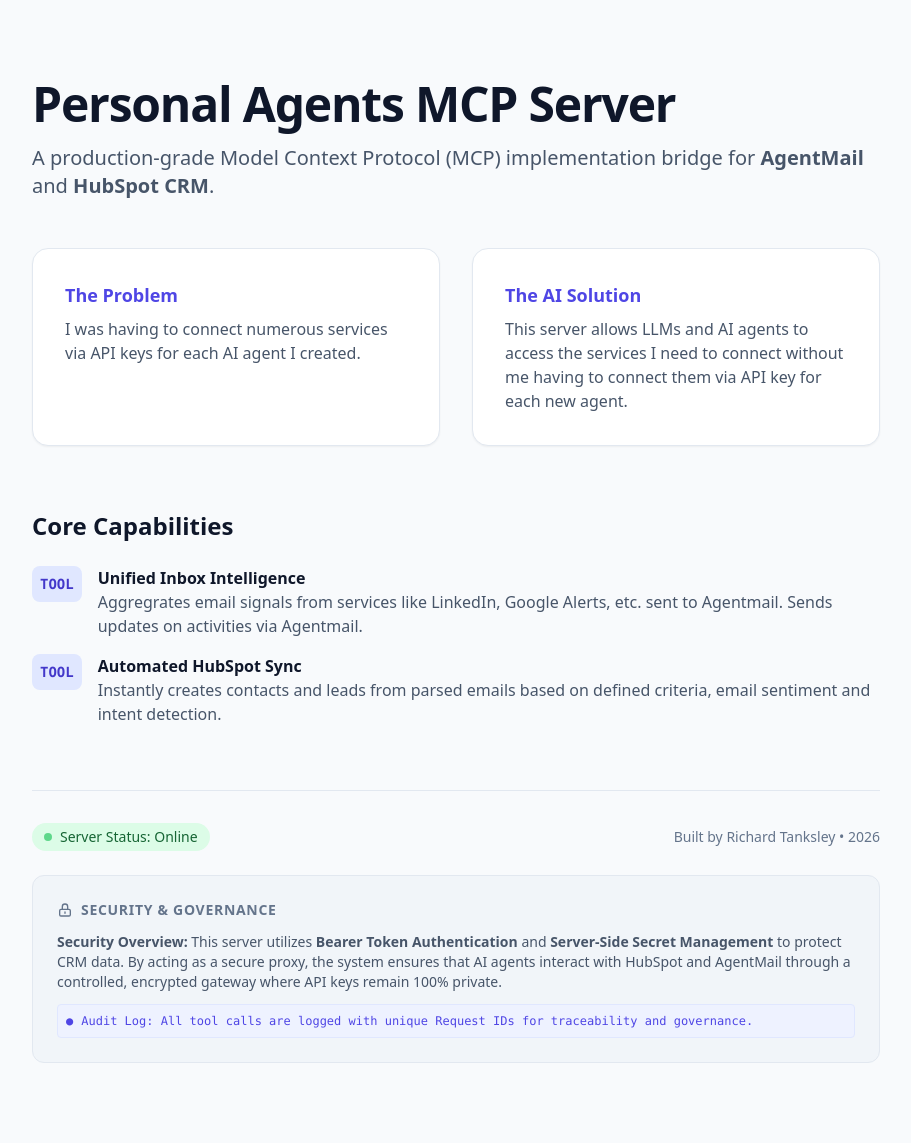
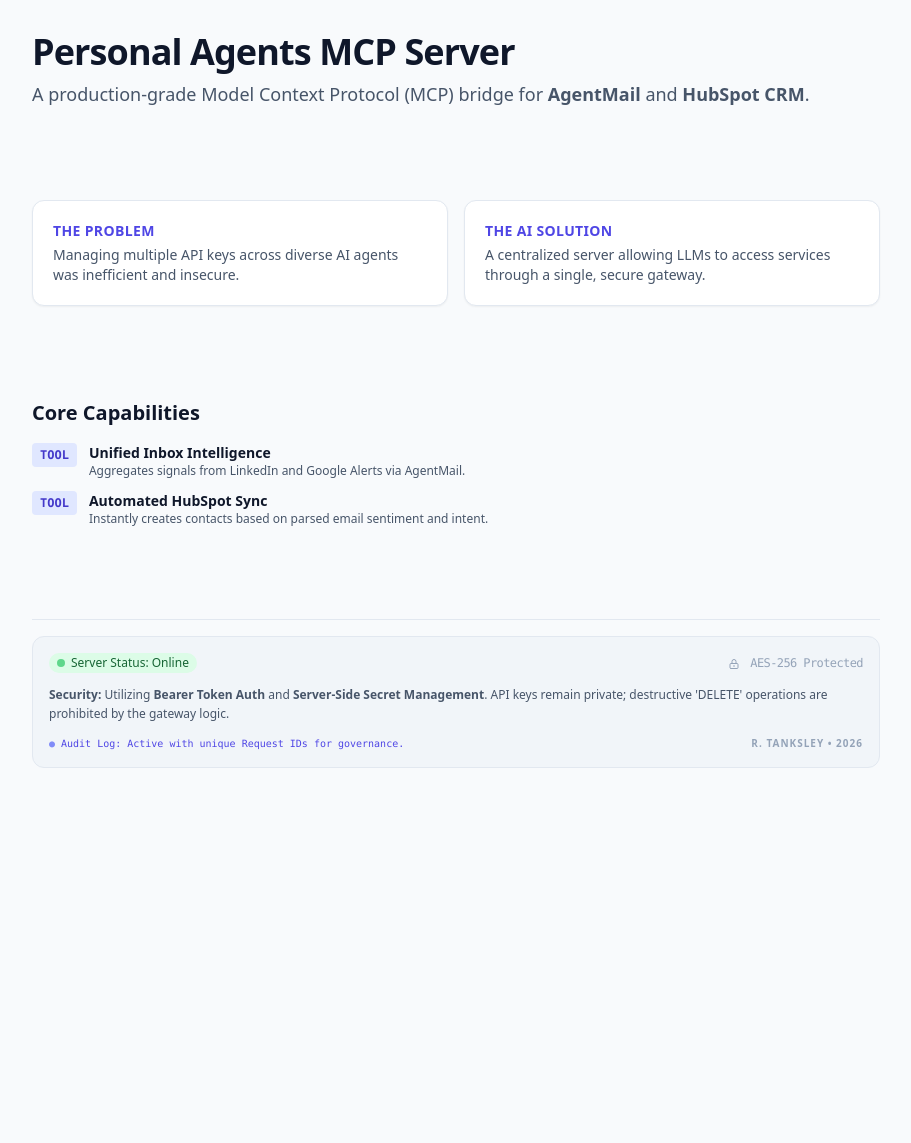
Before and after one commit to richtank2/personal-agents-mcp, a Python web app: template templates/landing.html in a window 1280 px wide. Shown: the whole page, without its empty margins (184-1095 px from the left). After the commit the page ends 768 px from the top, so only its background shows below. Run offline with Jinja, Linux system fonts and the light colour scheme; the template is opened without the code that fills it, so the values that code supplies are empty; some libraries are stand-ins or nearby versions.

Commit message:
Update landing.html
fixed spacing

```diff
--- a/templates/landing.html
+++ b/templates/landing.html
@@ -7,72 +7,73 @@
     <link rel="icon" type="image/png" href="/static/favicon.png">
     <script src="https://cdn.tailwindcss.com"></script>
 </head>
-<body class="bg-slate-50 text-slate-900 font-sans">
-    <div class="max-w-4xl mx-auto py-20 px-6">
-        <header class="mb-12">
-            <h1 class="text-4xl font-extrabold tracking-tight text-slate-900 sm:text-5xl mb-4">
+<body class="bg-slate-50 text-slate-900 font-sans h-screen overflow-hidden">
+    <div class="max-w-4xl mx-auto py-8 px-6 h-full flex flex-col justify-between">
+        <header class="mb-6">
+            <h1 class="text-3xl font-extrabold tracking-tight text-slate-900 sm:text-4xl mb-2">
                 Personal Agents MCP Server
             </h1>
-            <p class="text-xl text-slate-600">
-                A production-grade Model Context Protocol (MCP) implementation bridge for <strong>AgentMail</strong> and <strong>HubSpot CRM</strong>.
+            <p class="text-lg text-slate-600">
+                A production-grade Model Context Protocol (MCP) bridge for <strong>AgentMail</strong> and <strong>HubSpot CRM</strong>.
             </p>
         </header>
 
-        <section class="grid grid-cols-1 md:grid-cols-2 gap-8 mb-16">
-            <div class="bg-white p-8 rounded-2xl shadow-sm border border-slate-200">
-                <h2 class="text-lg font-semibold mb-2 text-indigo-600">The Problem</h2>
-                <p class="text-slate-600">I was having to connect numerous services via API keys for each AI agent I created.</p>
+        <section class="grid grid-cols-1 md:grid-cols-2 gap-4 mb-6">
+            <div class="bg-white p-5 rounded-xl shadow-sm border border-slate-200">
+                <h2 class="text-sm font-semibold mb-1 uppercase tracking-wide text-indigo-600">The Problem</h2>
+                <p class="text-sm text-slate-600">Managing multiple API keys across diverse AI agents was inefficient and insecure.</p>
             </div>
-            <div class="bg-white p-8 rounded-2xl shadow-sm border border-slate-200">
-                <h2 class="text-lg font-semibold mb-2 text-indigo-600">The AI Solution</h2>
-                <p class="text-slate-600">This server allows LLMs and AI agents to access the services I need to connect without me having to connect them via API key for each new agent.</p>
+            <div class="bg-white p-5 rounded-xl shadow-sm border border-slate-200">
+                <h2 class="text-sm font-semibold mb-1 uppercase tracking-wide text-indigo-600">The AI Solution</h2>
+                <p class="text-sm text-slate-600">A centralized server allowing LLMs to access services through a single, secure gateway.</p>
             </div>
         </section>
 
-        <section class="mb-16">
-            <h2 class="text-2xl font-bold mb-6">Core Capabilities</h2>
-            <div class="space-y-4">
+        <section class="mb-6">
+            <h2 class="text-xl font-bold mb-4">Core Capabilities</h2>
+            <div class="space-y-3">
                 <div class="flex items-start">
-                    <div class="bg-indigo-100 text-indigo-700 p-2 rounded-lg mr-4 font-mono font-bold text-sm">TOOL</div>
+                    <div class="bg-indigo-100 text-indigo-700 px-2 py-1 rounded mr-3 font-mono font-bold text-xs">TOOL</div>
                     <div>
-                        <h3 class="font-bold">Unified Inbox Intelligence</h3>
-                        <p class="text-slate-600">Aggregrates email signals from services like LinkedIn, Google Alerts, etc. sent to Agentmail. Sends updates on activities via Agentmail.</p>
+                        <h3 class="text-sm font-bold">Unified Inbox Intelligence</h3>
+                        <p class="text-xs text-slate-600">Aggregates signals from LinkedIn and Google Alerts via AgentMail.</p>
                     </div>
                 </div>
                 <div class="flex items-start">
-                    <div class="bg-indigo-100 text-indigo-700 p-2 rounded-lg mr-4 font-mono font-bold text-sm">TOOL</div>
+                    <div class="bg-indigo-100 text-indigo-700 px-2 py-1 rounded mr-3 font-mono font-bold text-xs">TOOL</div>
                     <div>
-                        <h3 class="font-bold">Automated HubSpot Sync</h3>
-                        <p class="text-slate-600">Instantly creates contacts and leads from parsed emails based on defined criteria, email sentiment and intent detection.</p>
+                        <h3 class="text-sm font-bold">Automated HubSpot Sync</h3>
+                        <p class="text-xs text-slate-600">Instantly creates contacts based on parsed email sentiment and intent.</p>
                     </div>
                 </div>
             </div>
         </section>
 
-        <footer class="pt-8 border-t border-slate-200">
-            <div class="flex justify-between items-center mb-6">
-                <div>
-                    <span class="inline-flex items-center px-3 py-1 rounded-full text-sm font-medium bg-green-100 text-green-800">
-                        <span class="w-2 h-2 mr-2 bg-green-500 rounded-full animate-pulse"></span>
+        <footer class="pt-4 border-t border-slate-200">
+            <div class="bg-slate-100 p-4 rounded-xl border border-slate-200">
+                <div class="flex justify-between items-center mb-3">
+                    <span class="inline-flex items-center px-2 py-0.5 rounded-full text-xs font-medium bg-green-100 text-green-800">
+                        <span class="w-2 h-2 mr-1.5 bg-green-500 rounded-full animate-pulse"></span>
                         Server Status: Online
                     </span>
+                    <span class="text-slate-400 text-xs font-mono tracking-tighter">
+                        <svg class="w-3 h-3 inline mr-1" fill="none" stroke="currentColor" viewBox="0 0 24 24"><path stroke-linecap="round" stroke-linejoin="round" stroke-width="2" d="M12 15v2m-6 4h12a2 2 0 002-2v-6a2 2 0 00-2-2H6a2 2 0 00-2 2v6a2 2 0 002 2zm10-10V7a4 4 0 00-8 0v4h8z"></path></svg>
+                        AES-256 Protected
+                    </span>
                 </div>
-                <div class="text-slate-500 text-sm">
-                    Built by Richard Tanksley • 2026
-                </div>
-            </div>
 
-            <div class="bg-slate-100 p-6 rounded-xl border border-slate-200">
-                <h3 class="text-sm font-bold uppercase tracking-wider text-slate-500 mb-3 flex items-center">
-                    <svg class="w-4 h-4 mr-2" fill="none" stroke="currentColor" viewBox="0 0 24 24" xmlns="http://www.w3.org/2000/svg"><path stroke-linecap="round" stroke-linejoin="round" stroke-width="2" d="M12 15v2m-6 4h12a2 2 0 002-2v-6a2 2 0 00-2-2H6a2 2 0 00-2 2v6a2 2 0 002 2zm10-10V7a4 4 0 00-8 0v4h8z"></path></svg>
-                    Security & Governance
-                </h3>
-                <p class="text-sm text-slate-600 mb-3">
-                    <strong>Security Overview:</strong> This server utilizes <strong>Bearer Token Authentication</strong> and <strong>Server-Side Secret Management</strong> to protect CRM data. By acting as a secure proxy, the system ensures that AI agents interact with HubSpot and AgentMail through a controlled, encrypted gateway where API keys remain 100% private.
+                <p class="text-xs text-slate-600 leading-relaxed mb-3">
+                    <strong>Security:</strong> Utilizing <strong>Bearer Token Auth</strong> and <strong>Server-Side Secret Management</strong>. API keys remain private; destructive 'DELETE' operations are prohibited by the gateway logic.
                 </p>
-                <div class="flex items-center text-xs text-indigo-600 font-mono bg-indigo-50 p-2 rounded border border-indigo-100">
-                    <span class="mr-2">●</span>
-                    Audit Log: All tool calls are logged with unique Request IDs for traceability and governance.
+
+                <div class="flex items-center justify-between">
+                    <div class="text-[10px] text-indigo-600 font-mono flex items-center">
+                        <span class="mr-1.5 text-indigo-400">●</span>
+                        Audit Log: Active with unique Request IDs for governance.
+                    </div>
+                    <div class="text-slate-400 text-[10px] uppercase tracking-widest font-bold">
+                        R. Tanksley • 2026
+                    </div>
                 </div>
             </div>
         </footer>
```
